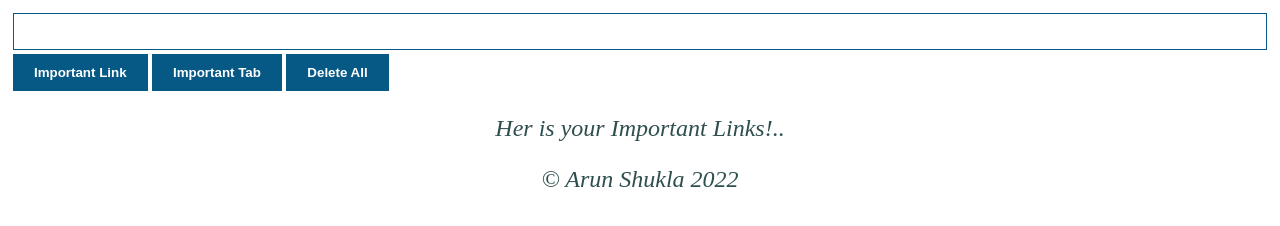
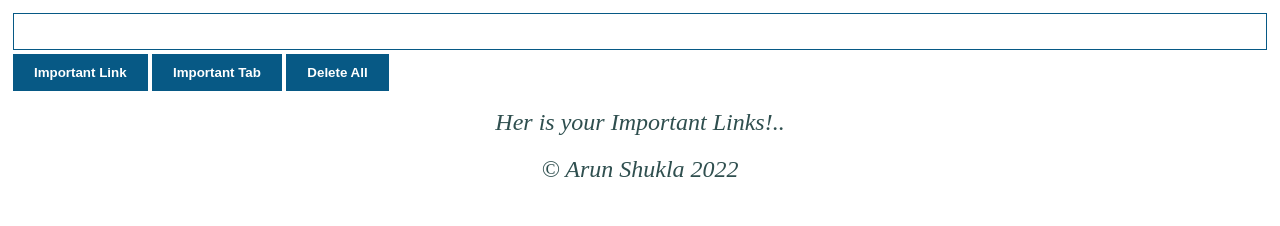
Before and after one commit to anshu1016/Mark-Important-Chrome-Extension, a browser extension: page index.html in a window 1280 px wide. Drawn offline with Linux system fonts and the light colour scheme.

Commit message:
updated margin and padding

```diff
--- a/style.css
+++ b/style.css
@@ -47,4 +47,6 @@ p{
     font-style: italic;
     color:darkslategrey;
     text-align: center;
+    padding:2px;
+    margin: 1rem;
 }
```
